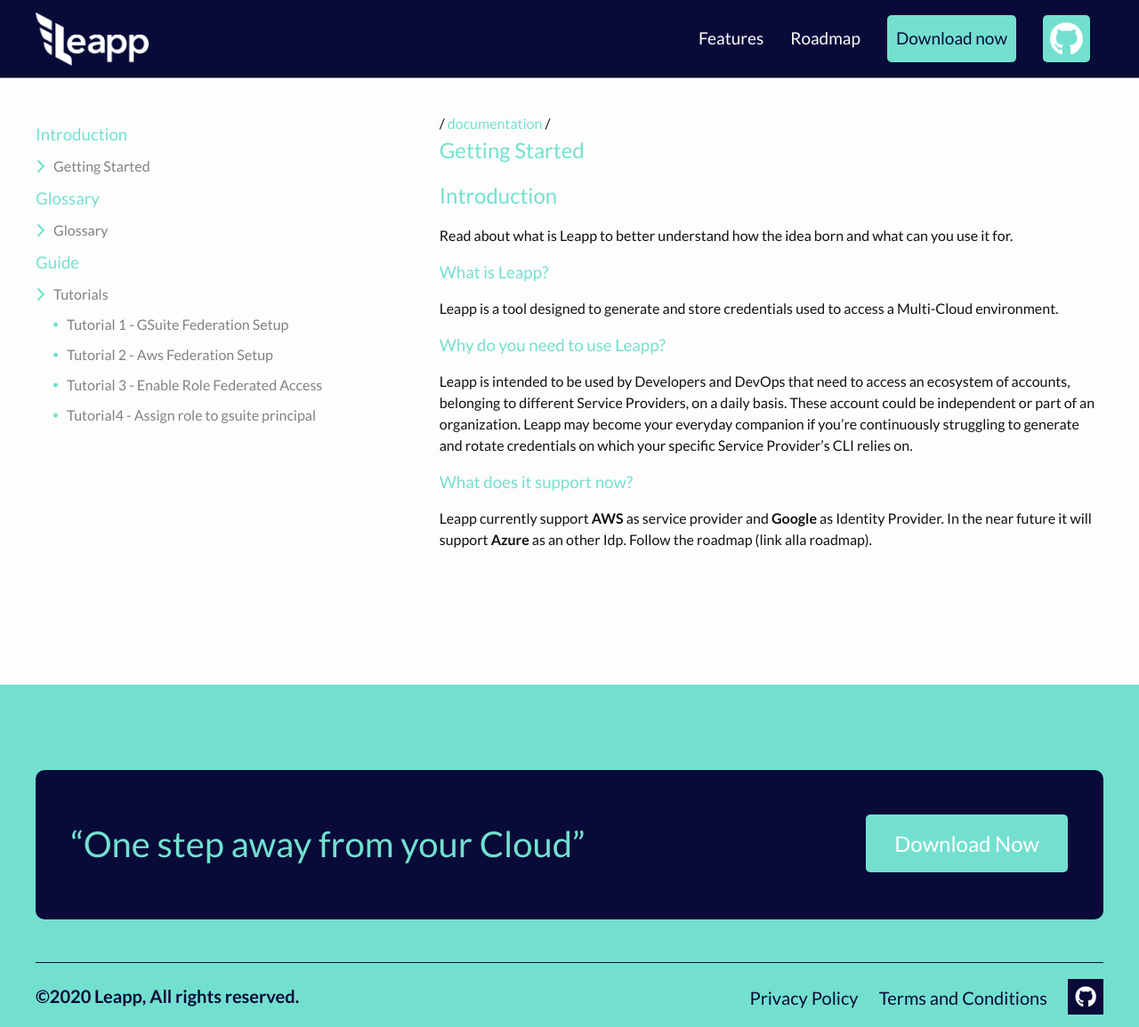
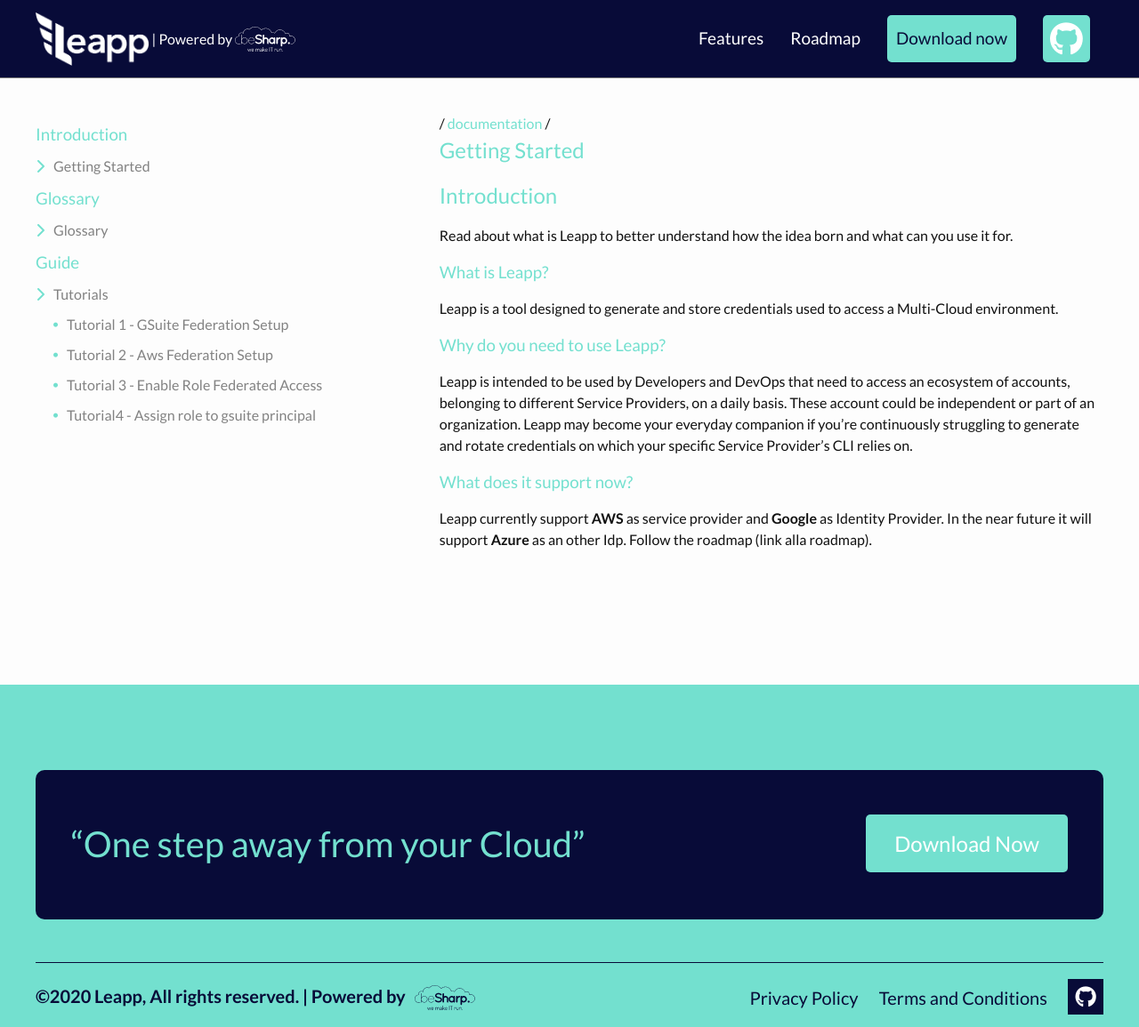
Before and after one commit to Noovolari/leapp-website, a Jekyll site: the page built from _pages/docs/000_documentation.markdown, in a window 1280 px wide and 1155 px high. Shown: the whole window at 89% size. Built offline with Jekyll 4.4.1, drawn with Linux system fonts in a browser that asks for light colours; nearby versions of some CDN libraries.

Commit message:
added powered by

```diff
--- a/_includes/footer.html
+++ b/_includes/footer.html
@@ -8,7 +8,7 @@
 
         <hr>
         <ul>
-            <li><span>©2020 Leapp, All rights reserved.</span></li>
+            <li><span>©2020 Leapp, All rights reserved. | Powered by </span><img src="{{ site.url }}{{site.baseurl}}/assets/img/logo_footer.png" class="footer-besharp"></span></li>
             <li>
                 <a title="Privacy Policy" href="{{site.data.footer.privacy_url}}" target="_blank">Privacy Policy</a>
                 <a title="Terms and Conditions" href="{{site.data.footer.toc_url}}" target="_blank">Terms and Conditions</a>
--- a/_includes/navbar.html
+++ b/_includes/navbar.html
@@ -3,6 +3,7 @@
         <div>
             <img src="{{ site.url }}{{site.baseurl}}/assets/img/logo-mobile.png" alt="logo of Leapp" title="logo of Leapp" class="navbar-img-mobile" />
             <img src="{{ site.url }}{{site.baseurl}}/assets/img/logo.png" alt="logo of Leapp" title="logo of Leapp" class="navbar-img" />
+            <span>&nbsp;|&nbsp;</span><span class="powered-by-header">Powered by&nbsp;</span><img src="{{ site.url }}{{site.baseurl}}/assets/img/logo_header.png">
         </div>
         <ul>
             <li><a title="Features" href="#features">Features</a></li>
--- a/assets/css/main.scss
+++ b/assets/css/main.scss
@@ -144,6 +144,7 @@
 footer .footer-cta a { float: right; font-size: 24px; margin-top: 10px; border-radius: 5px; background: $blue; color: $white; border: none; }
 footer .footer-cta a:hover { color: $white; }
 footer hr { display: block; height: 1px; background: $light-blue; border: 0; margin-bottom: 10px; }
+.footer-besharp { position: relative; top: 5px; margin-left: 10px; height: 28px!important; }
 
 /** Documentation */
 #docs { margin-top: 87px; margin-bottom: 6rem; display: flex; flex-direction: row; }
@@ -180,6 +181,7 @@
 
 @media all and (max-width: 800px) {
 
+  .powered-by-header { display: none; }
   nav a, nav a:visited { font-size: 22px; }
   #hero-unit h1 { margin-left: 20px; margin-right: 20px; }
   #features .features-holder .feature, #features .features-holder .feature.reverse { display: block; }
@@ -190,6 +192,11 @@
   footer .footer-cta a { float: none; }
   footer ul { display: initial; width: 83%; margin: 0 auto; }
   footer ul li:first-child { display: initial; padding: 10px 0; }
+  .footer-besharp { top: 0; }
+}
+
+@media all and (max-width: 760px) {
+
 }
 
 @media all and (max-width: 700px) {
```
Also changed, not shown: assets/img/logo_footer.png (added), assets/img/logo_header.png (added).
